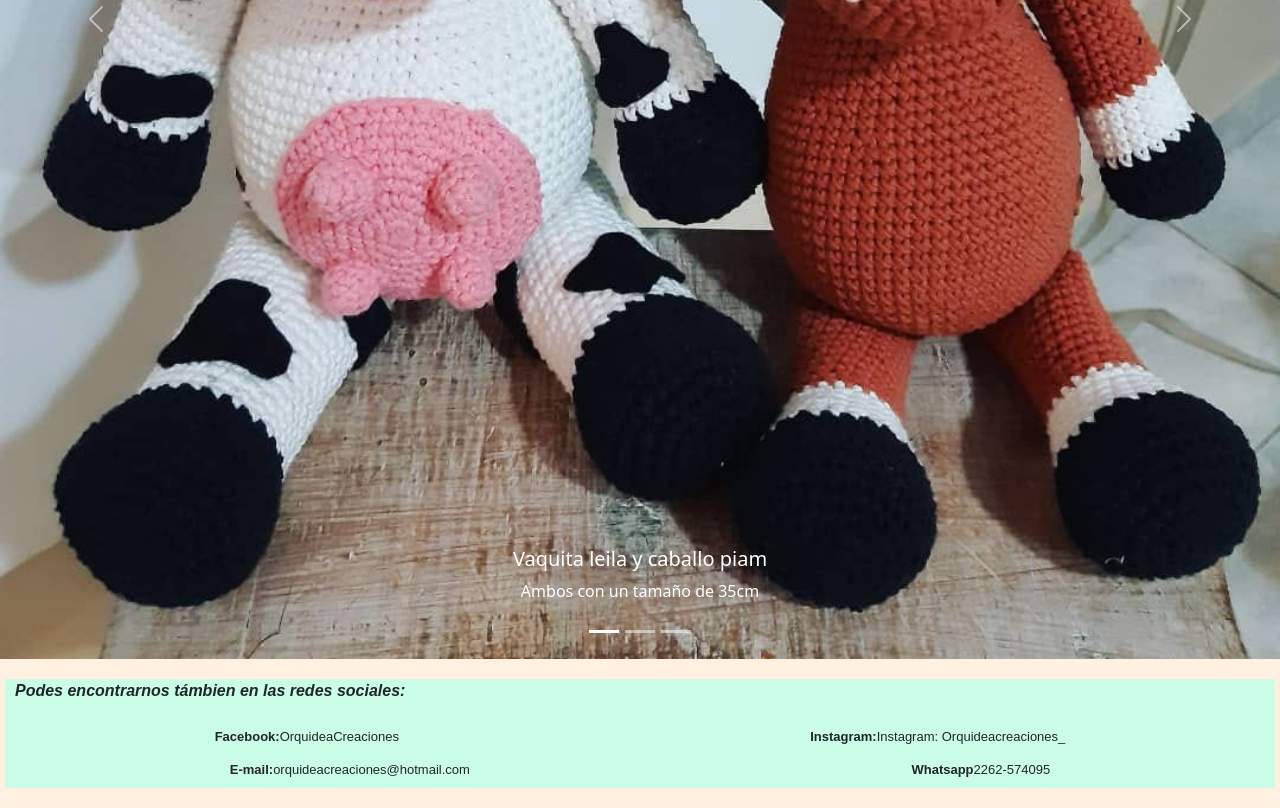
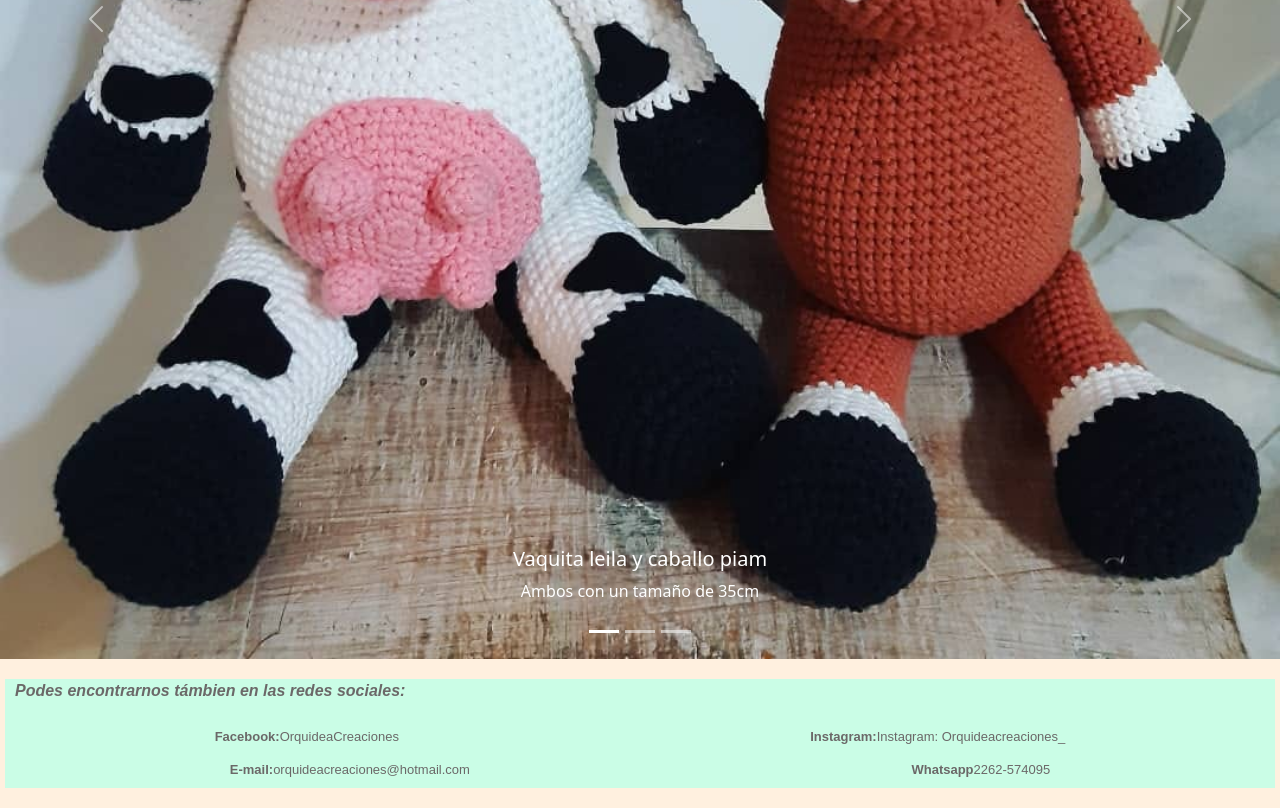
Before and after one commit to GuadalupeLippo/trabajo-final, a plain HTML site: page html/index.html in a window 1280 px wide. Shown: the part 2883-3691 px from the top of the page. Drawn offline with nearby package versions, Linux system fonts and the light colour scheme.

Commit message:
actualizacion 28/6

```diff
--- a/style/index.css
+++ b/style/index.css
@@ -116,6 +116,7 @@ footer{
 .tittle{
     padding-left: 10px;
     font-family: sans-serif;
+    color: rgb(107, 104, 104);
     font-style:italic;
 
 
@@ -127,5 +128,6 @@ footer{
     flex-direction: row;
     justify-content: space-around;
     font-family: sans-serif;
+    color:  rgb(107, 104, 104);
     font-size:small ;
 }
```
